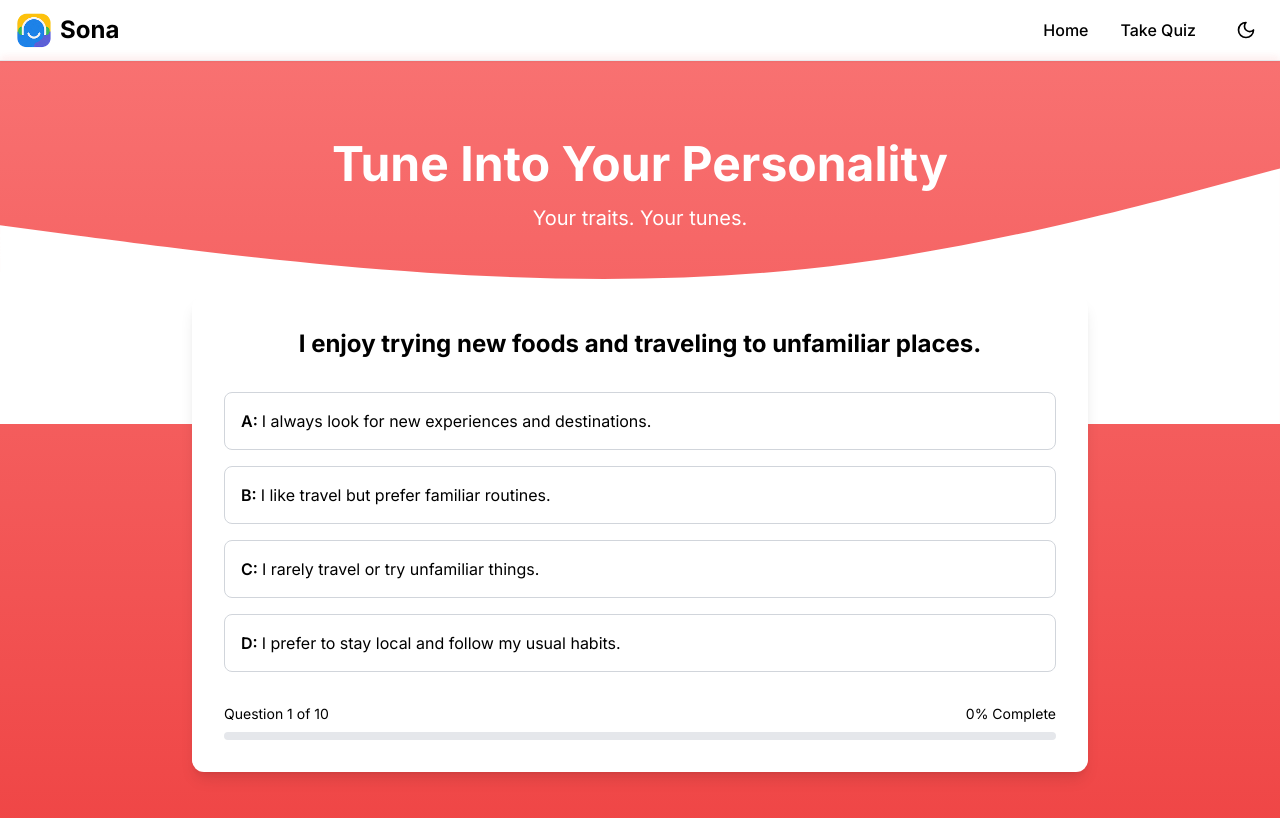
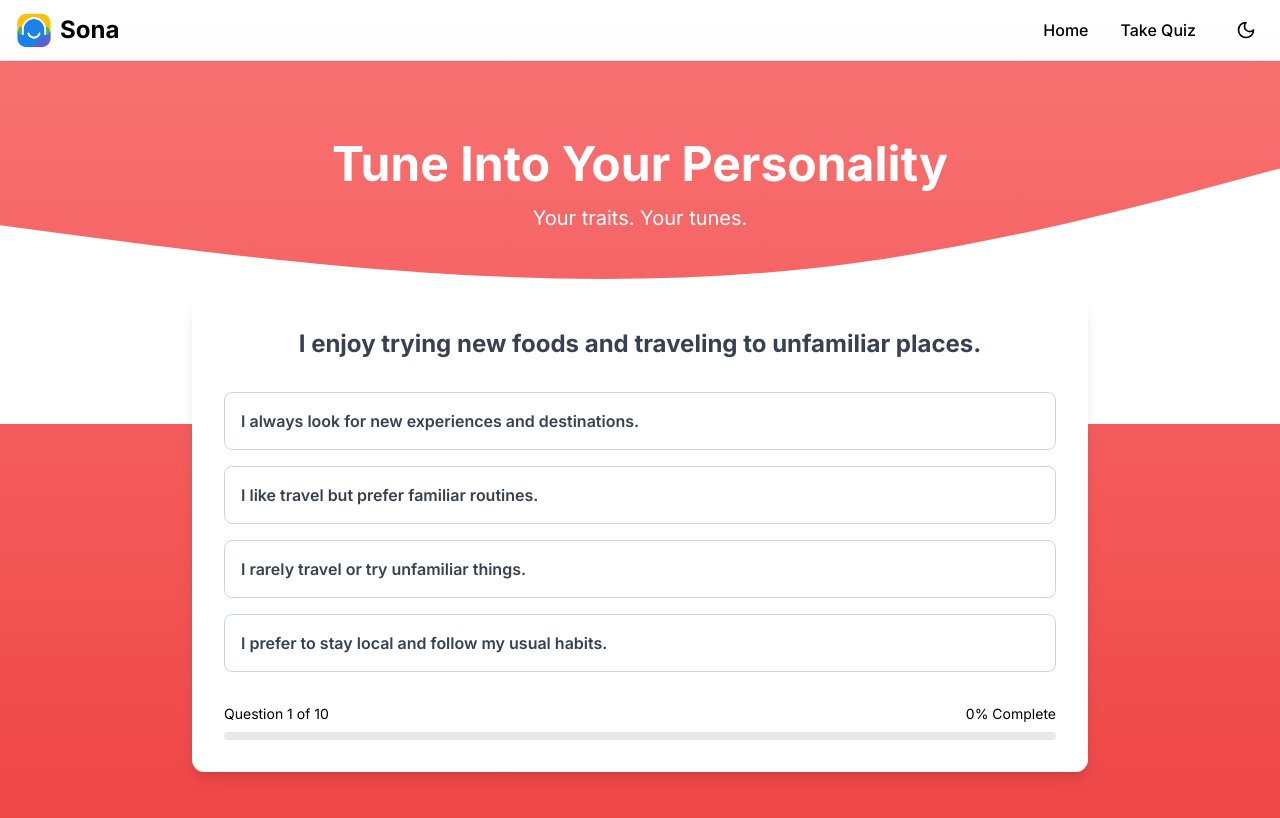
Before and after one commit to Weiasnormal/sona-frontend, a Next.js app: page /take-quiz in a window 1280 px wide. Shown: the top 818 px of the page. Built offline with nearby package versions, Linux system fonts and the light colour scheme.

Commit message:
Implemented Minor UX Design

```diff
--- a/src/app/Home/page.tsx
+++ b/src/app/Home/page.tsx
@@ -261,7 +261,7 @@ export default function HomePage() {
   return (
     <>
       <Header />
-      <main id="main-content" className="flex-1 w-full bg-gradient-to-br from-blue-50 to-purple-50 dark:from-gray-900 dark:to-blue-900 overflow-x-hidden min-w-[240px]">
+      <main id="main-content" className="flex-1 w-full bg-gradient-to-br from-blue-50 to-purple-50 dark:from-gray-950 dark:to-gray-900 overflow-x-hidden min-w-[240px]">
         {!hasCompletedQuiz ? (
           // Blank state when user hasn't taken the quiz
           <div className="container mx-auto px-3 xs:px-4 sm:px-6 py-20 text-center max-w-3xl">
--- a/src/app/take-quiz/page.tsx
+++ b/src/app/take-quiz/page.tsx
@@ -199,19 +199,16 @@ export default function QuizPage() {
             {!quizComplete ? (
               <div>
                 {/* Question */}
-                <h2 className="text-xl sm:text-2xl font-bold text-center mb-8">
+                <h2 className="text-gray-700 text-xl sm:text-2xl font-bold text-center mb-8">
                   {questions[currentQuestion].text}
                 </h2>
 
                 {/* Answer options */}
-                <div className="space-y-4">
+                <div className=" text-gray-700 space-y-4">
                   {questions[currentQuestion].options.map((option) => (
-                    <button
-                      key={option.id}
-                      onClick={() => handleAnswer(option.scores)}
-                      className="w-full text-left p-4 border border-gray-300 rounded-lg hover:bg-red-50 transition-colors"
-                    >
-                      <span className="font-semibold">{option.id}: </span>
+                    <button key={option.id} onClick={() => handleAnswer(option.scores)}
+                    className="font-semibold w-full text-left p-4 border border-gray-300 rounded-lg hover:bg-red-50 transition-colors">
+
                       {option.text}
                     </button>
                   ))}
@@ -225,7 +222,7 @@ export default function QuizPage() {
                   </div>
                   <div className="h-2 w-full bg-gray-200 rounded-full overflow-hidden">
                     <div
-                      className="h-full bg-red-500 rounded-full"
+                      className="h-full bg-red-500 rounded-full transition-all duration-500"
                       style={{ width: `${progress}%` }}
                     ></div>
                   </div>
--- a/src/components/Header.tsx
+++ b/src/components/Header.tsx
@@ -23,7 +23,7 @@ export default function Header() {
 
   return (
     <>
-      <header className="fixed top-0 left-0 right-0 z-50 bg-background/95 backdrop-blur-sm border-b border-gray-200 dark:border-gray-800 w-full shadow-sm">
+      <header className="fixed top-0 left-0 right-0 z-50 w-full backdrop-blur-lg shadow-sm border-b border-gray-200 dark:border-transparent dark:shadow-[inset_0_-1px_0_0_rgba(255,255,255,0.1)]">
         <div className="container mx-auto max-w-7xl px-4 py-3 flex items-center justify-between">
           {/* Logo */}
           <Link href="/" className="flex items-center gap-2 z-20">
```
